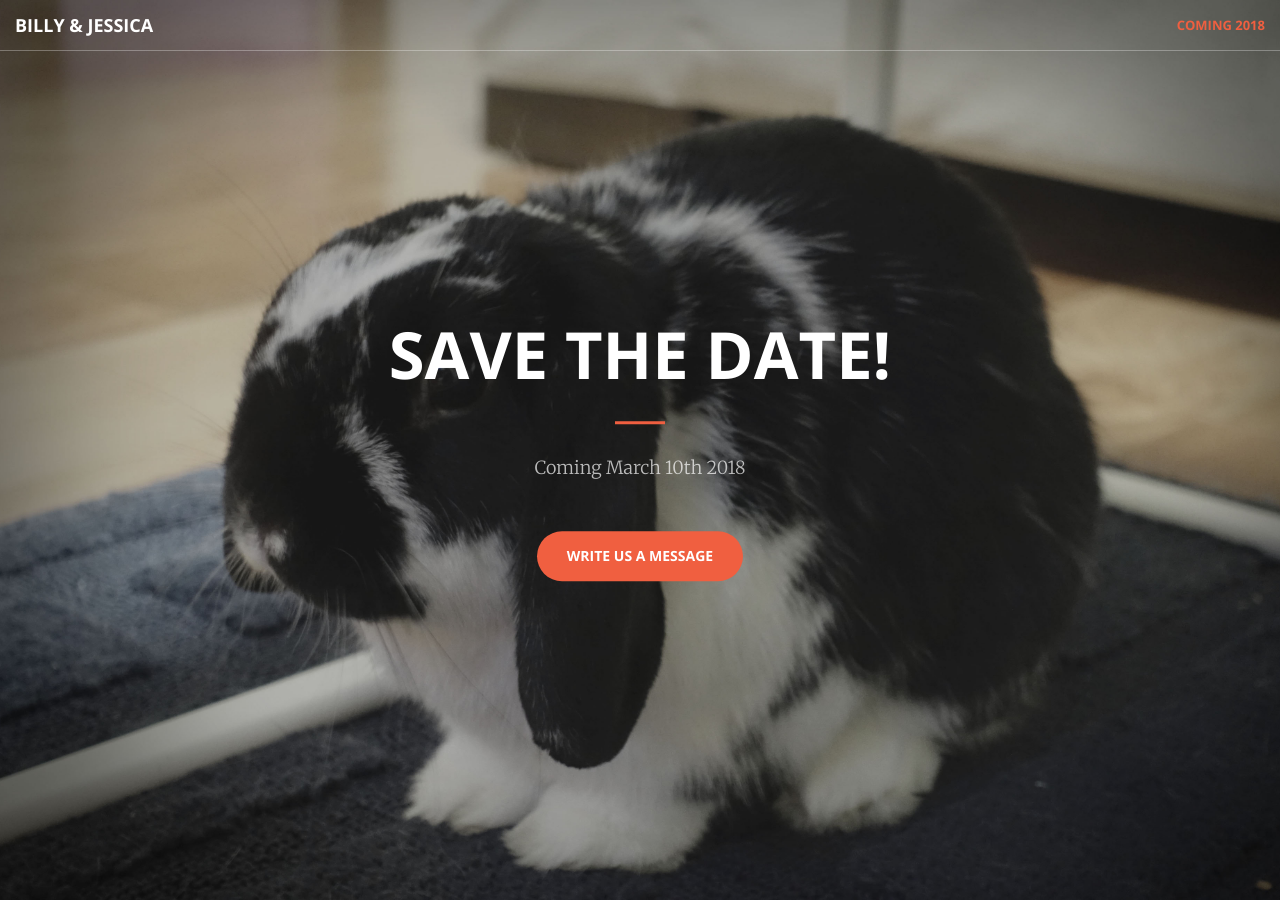
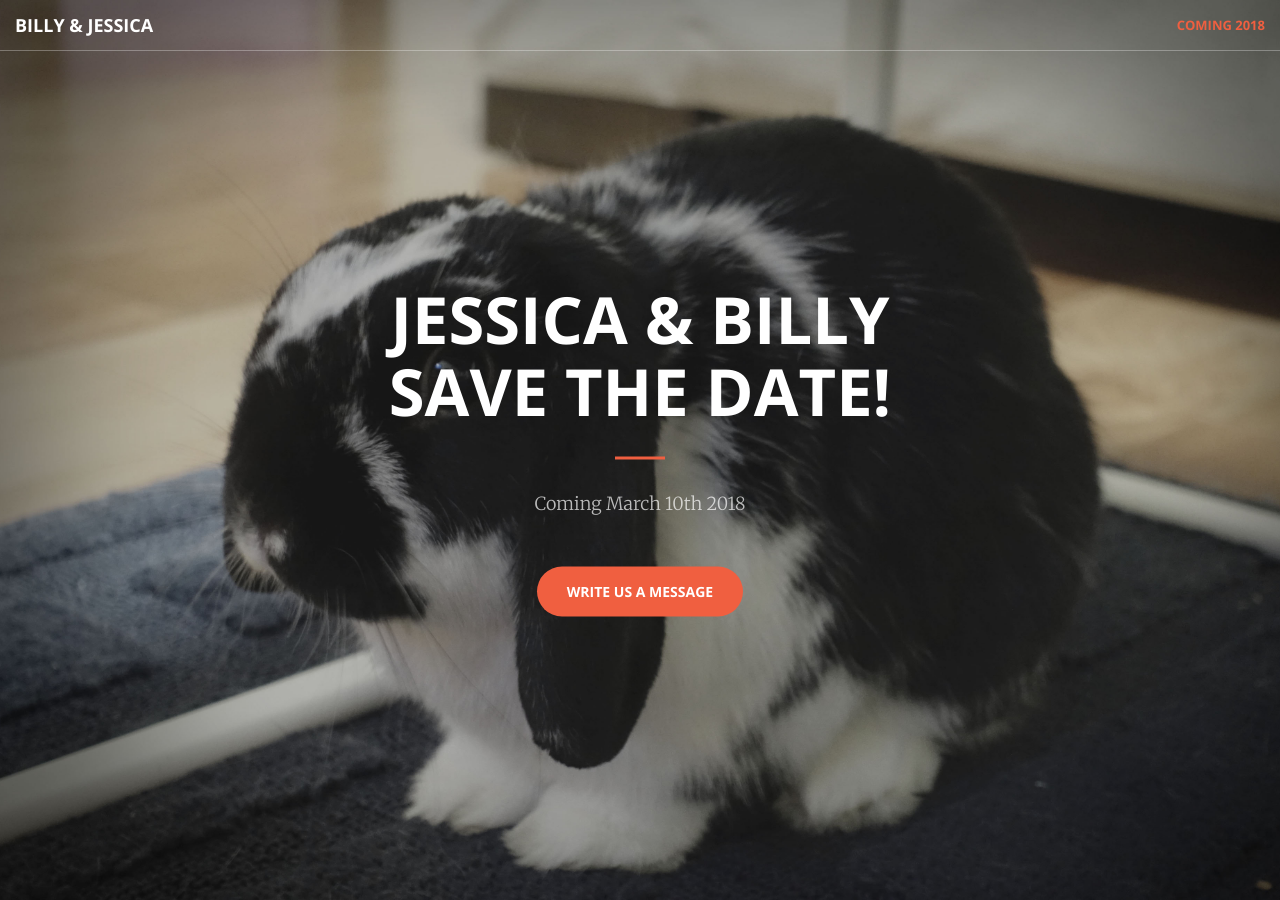
Before and after one commit to notbleh/wed-website, a Jekyll site: the page built from savethedate.html, in a window 1280 px wide and 900 px high. Built offline with Jekyll 4.4.1, drawn with Linux system fonts in a browser that asks for light colours.

Commit message:
Update save-the-date.html

```diff
--- a/_includes/save-the-date.html
+++ b/_includes/save-the-date.html
@@ -1,6 +1,7 @@
 <header>
     <div class="header-content">
         <div class="header-content-inner">
+            <h1>Jessica &amp; Billy</h1>
             <h1>Save The Date!</h1>
             <hr>
             <p>Coming March 10th 2018</p>
```
